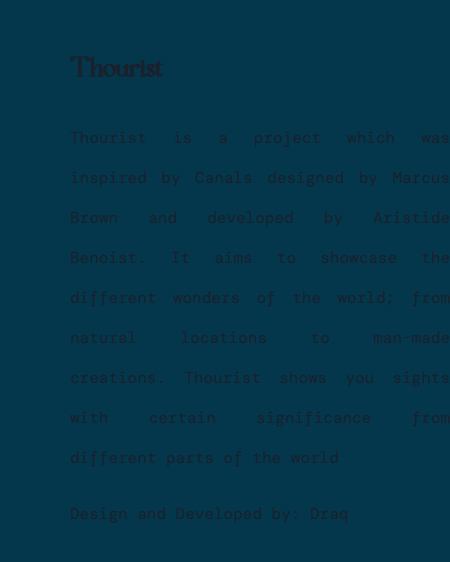
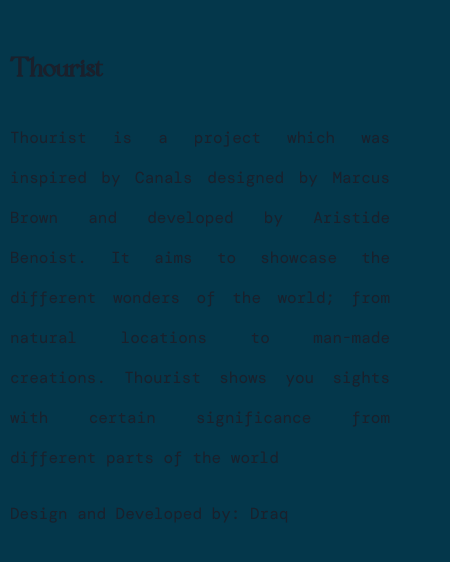
Before and after one commit to draqist/nextGsap, a Next.js app: page /about in a window 390 px wide. Shown: the top 562 px of the page, 450 px wide, since content can reach past the window. Built offline with nearby package versions, Linux system fonts and the light colour scheme.

Commit message:
feat: added responsiveness for the about mobile page

```diff
--- a/pages/about.tsx
+++ b/pages/about.tsx
@@ -22,7 +22,7 @@ export default function about() {
         <Flex
           position="relative"
           top="0"
-          left="60px"
+          left={['0','',"60px"]}
           px={['10px', '20px', '30px', '60px', '100px', '']}
           pt={['50px', '20px', '40px', '80px', '100px', '10px']}
           pr={['unset', '', '30px']}
```
